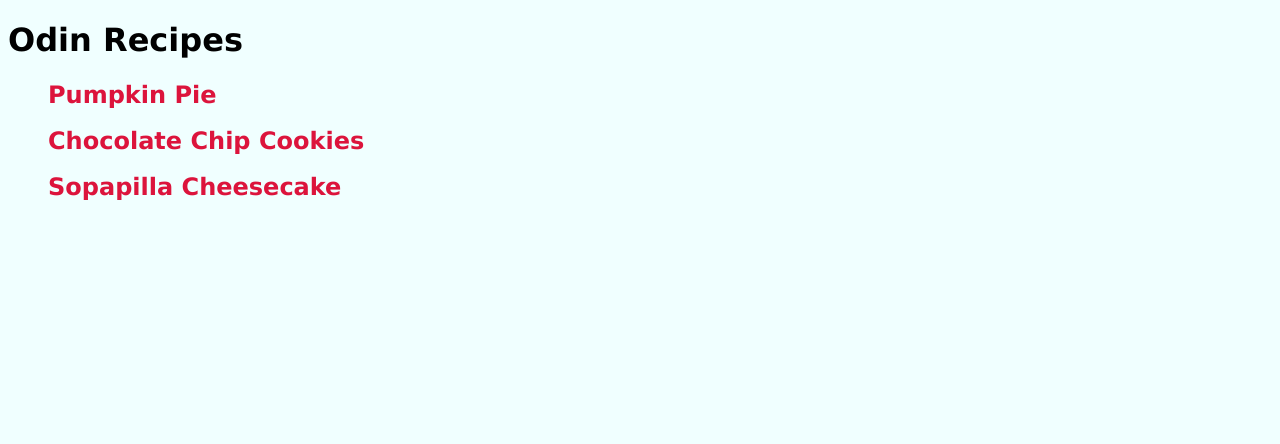
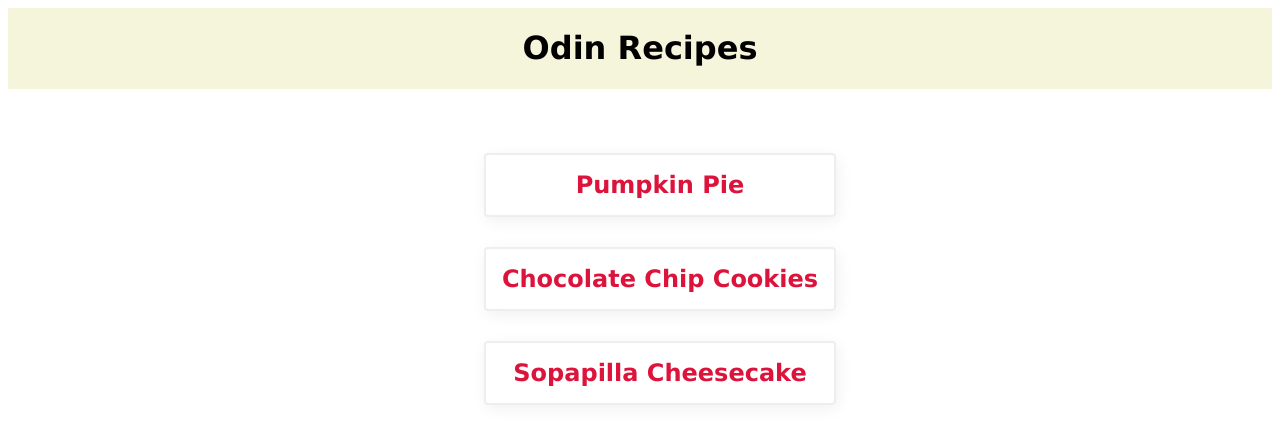
Before and after one commit to animaaryan/odin-recipies, a plain HTML site: page index.html in a window 1280 px wide. Drawn offline with Linux system fonts and the light colour scheme.

Commit message:
Edited CSS for main page

```diff
--- a/index.html
+++ b/index.html
@@ -9,14 +9,27 @@
 </head>
 
 <body>
-    <h1 class="main-title">Odin Recipes</h1>
+    <div class="header">
+        <h1>Odin Recipes</h1>
+    </div>
+
     <div class="main">
-        <ol>
-            <li class="food pie"><a href="pie.html">Pumpkin Pie</a></li><br>
-            <li class="food choco"><a href="choco.html">Chocolate Chip Cookies</a></li><br>
-            <li class="food cheesecake"><a href="cheesecake.html">Sopapilla Cheesecake</a></li>
-        </ol>
+        <ul>
+            <li>
+                <div class="food pie"><a href="pie.html">Pumpkin Pie</a>
+            </li>
+            <li>
+                <div class="food choco"><a href="choco.html">Chocolate Chip Cookies</a>
+            </li>
+            <li>
+                <div class="food cheesecake"><a href="cheesecake.html">Sopapilla Cheesecake</a>
+            </li>
+        </ul>
     </div>
+    </div>
+    </div>
+    </div>
+
 </body>
 
 </html>
--- a/style.css
+++ b/style.css
@@ -1,24 +1,6 @@
 /* CSS code goes down here */
-
-* {
-    background-color: azure;
-}
-
-.main-title {
-    font-weight: 900;
-    align-items: center;
-    font-family: Verdana, Tahoma, sans-serif;
-}
-
 img {
     border: 5px black solid;
-}
-
-.food {
-    font-style: none;
-    list-style: none;
-    color:coral;
-    font-family: Verdana, Tahoma, sans-serif;
 }
 
 a {
@@ -27,3 +9,53 @@ a {
    font-weight: bold;
    font-size: 1.5rem;
 }
+
+li {
+    list-style-type: none;
+}
+
+ul {
+    display: flex;
+    flex-direction: column;
+    gap: 30px;
+}
+
+/* CSS Edit */
+
+body {
+    display: flex;
+    flex-direction: column;
+}
+
+.header {
+    background-color: beige;
+    color: #000;
+    display: flex;
+    font-weight: 900;
+    align-items: center;
+    text-align: center;
+    justify-content: center;
+    font-family: Verdana, Tahoma, sans-serif;
+}
+
+.main {
+    display: flex;
+    flex-wrap: wrap;
+    padding: 48px;
+    justify-content: center;
+    align-items: center;
+    text-align: center;
+}
+
+.food {
+    display: flex;
+    border: 2px solid #eee;
+    box-shadow: 2px 4px 16px rgba(0,0,0,.06);
+    border-radius: 4px;
+    padding: 16px;
+    color:coral;
+    justify-content: center;
+    align-items: center;
+    text-align: center;
+    font-family: Verdana, Tahoma, sans-serif;
+}
```
